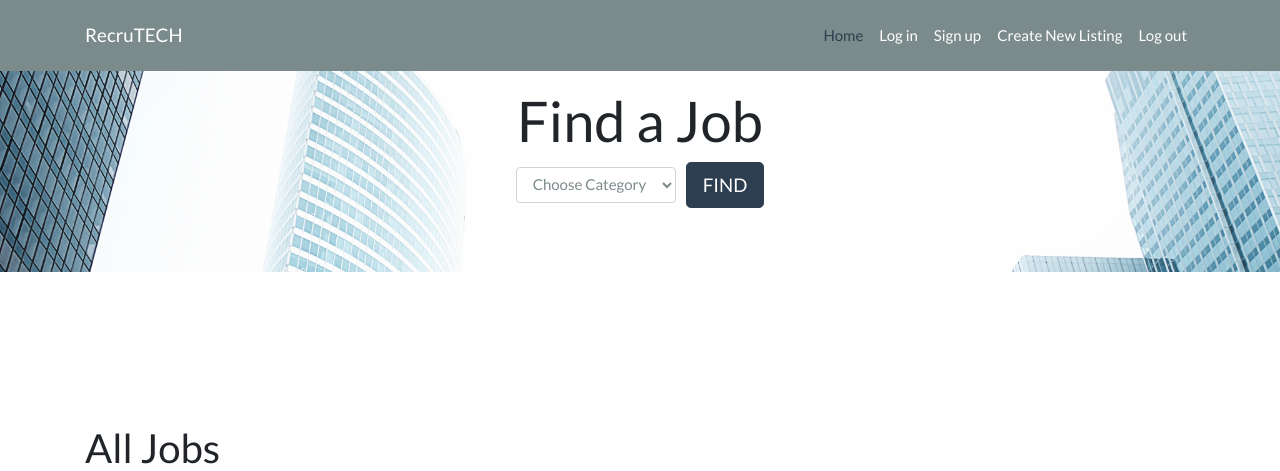
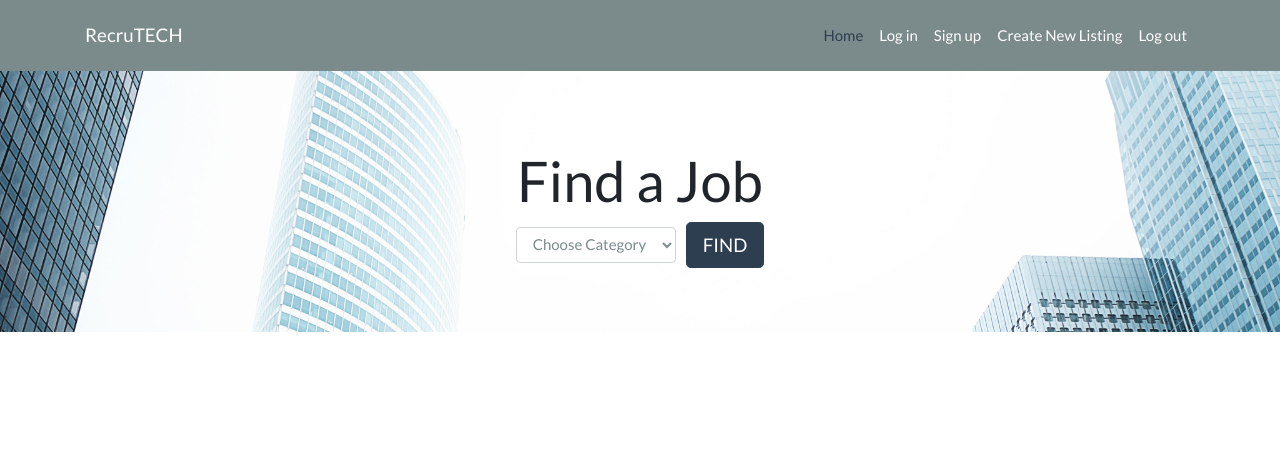
Before and after one commit to willyestrada81/RecruTECH, a PHP site: page / in a window 1280 px wide. Shown: the top 471 px of the page. Run offline with PHP 8.4, Linux system fonts and the light colour scheme; data comes from the database, SQL or seed files in the repository; some libraries are stand-ins or nearby versions.

Commit message:
fixed a style issue

```diff
--- a/assets/css/styles.css
+++ b/assets/css/styles.css
@@ -52,6 +52,9 @@
 }
 
 header {
-  /* padding-bottom: 80px !important; */
   position: relative;
 }
+
+.top-find {
+  padding-top: 60px;
+}
--- a/templates/frontpage.php
+++ b/templates/frontpage.php
@@ -3,7 +3,7 @@
  <!-- Body -->
  <section id="search">
     <div class="jumbotron jumbotron-fluid">
-        <div class="container">
+        <div class="container top-find">
             <br>
             <h1 class="display-4">Find a Job</h1>
             <form method="GET" action="index.php" class="form">
```
